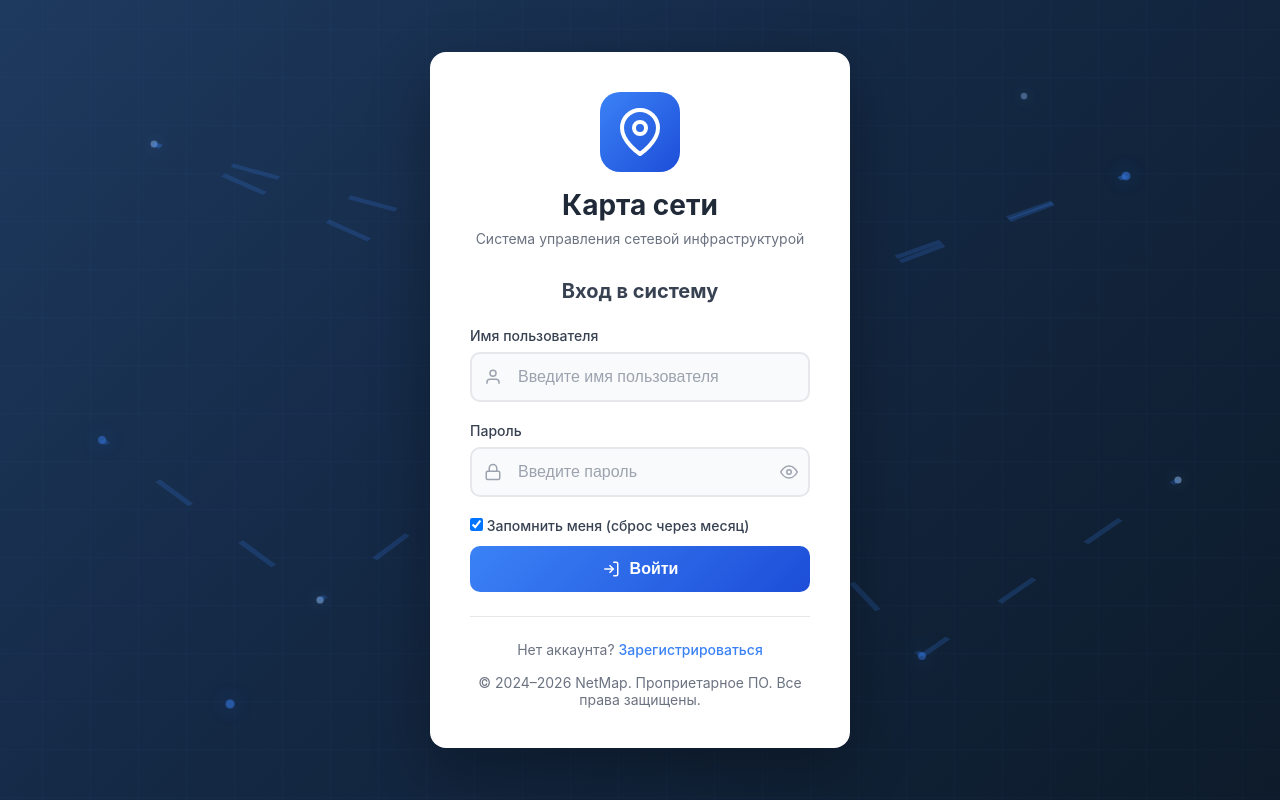
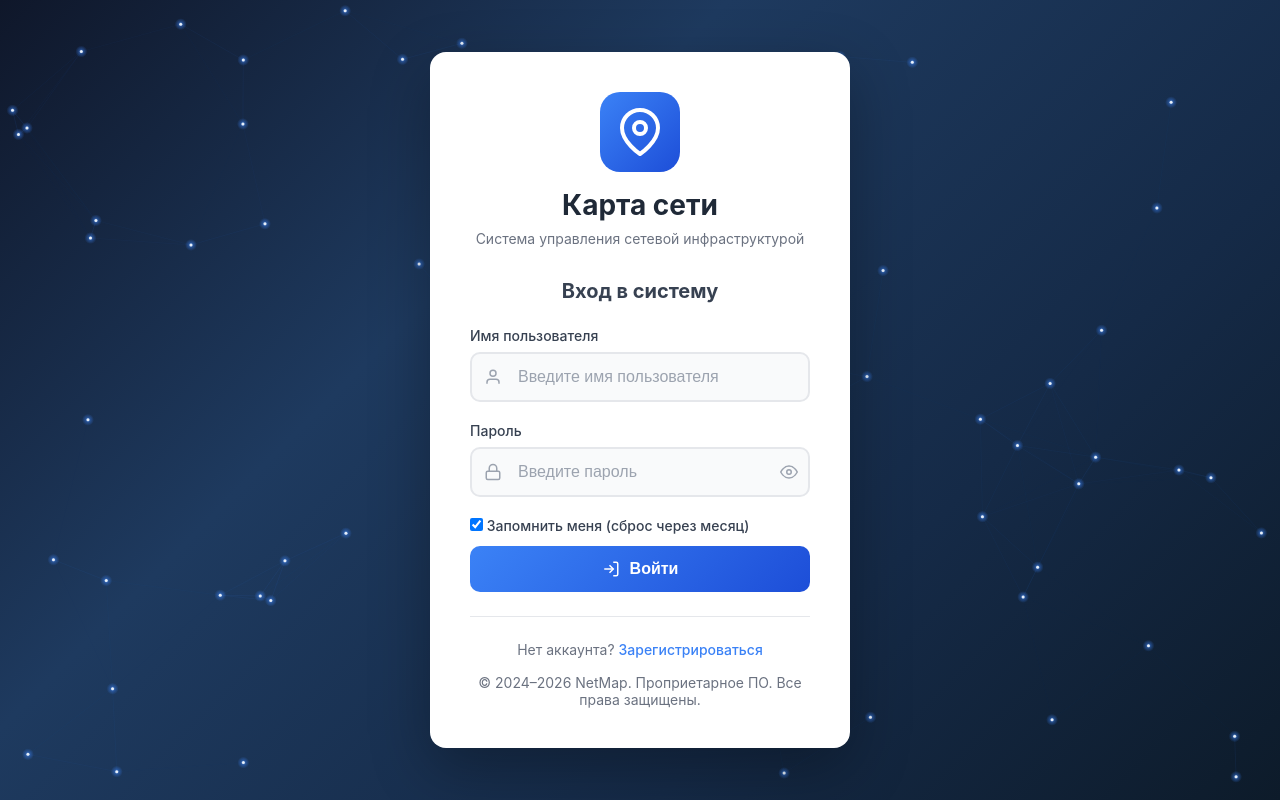
Before and after one commit to DanyWereWolf/Network-map, a website: page auth.html in a window 1280 px wide. Drawn offline with Linux system fonts and the light colour scheme; no server answers.

Commit message:
Update_fon_peluxe

```diff
--- a/auth.css
+++ b/auth.css
@@ -15,7 +15,7 @@ body {
     overflow-x: hidden;
 }
 
-/* Живой фон: мировая сеть */
+/* Plexus / AI-style фон */
 .auth-bg {
     position: fixed;
     inset: 0;
@@ -27,77 +27,15 @@ body {
 .auth-bg-gradient {
     position: absolute;
     inset: 0;
-    background: linear-gradient(135deg, #1e3a5f 0%, #152a47 40%, #0d1b2a 100%);
+    background: linear-gradient(135deg, #0f172a 0%, #1e3a5f 35%, #152a47 70%, #0d1b2a 100%);
 }
 
-.auth-bg-grid {
-    position: absolute;
-    inset: -50% 0;
-    width: 200%;
-    background-image:
-        linear-gradient(rgba(59, 130, 246, 0.04) 1px, transparent 1px),
-        linear-gradient(90deg, rgba(59, 130, 246, 0.04) 1px, transparent 1px);
-    background-size: 48px 48px;
-    animation: authBgGridMove 40s linear infinite;
-}
-
-@keyframes authBgGridMove {
-    0% { transform: translate(0, 0); }
-    100% { transform: translate(-48px, -24px); }
-}
-
-.auth-bg-nodes {
-    position: absolute;
-    inset: 0;
-}
-
-.auth-bg-node {
-    position: absolute;
-    left: var(--x);
-    top: var(--y);
-    width: 8px;
-    height: 8px;
-    margin: -4px 0 0 -4px;
-    background: rgba(59, 130, 246, 0.6);
-    border-radius: 50%;
-    box-shadow: 0 0 20px rgba(59, 130, 246, 0.5), 0 0 40px rgba(59, 130, 246, 0.2);
-    animation: authBgNodePulse 3s ease-in-out infinite;
-    animation-delay: var(--d);
-}
-
-.auth-bg-node:nth-child(odd) {
-    width: 6px;
-    height: 6px;
-    margin: -3px 0 0 -3px;
-    background: rgba(147, 197, 253, 0.5);
-    box-shadow: 0 0 15px rgba(147, 197, 253, 0.4);
-}
-
-@keyframes authBgNodePulse {
-    0%, 100% { opacity: 0.7; transform: scale(1); }
-    50% { opacity: 1; transform: scale(1.2); }
-}
-
-.auth-bg-lines {
+.auth-bg-plexus {
     position: absolute;
     inset: 0;
     width: 100%;
     height: 100%;
-    stroke: rgba(59, 130, 246, 0.15);
-    stroke-width: 0.4;
-    fill: none;
-    stroke-dasharray: 4 6;
-    animation: authBgLinesFlow 12s linear infinite;
-}
-
-.auth-bg-line {
-    stroke: rgba(59, 130, 246, 0.2);
-    stroke-width: 0.5;
-}
-
-@keyframes authBgLinesFlow {
-    0% { stroke-dashoffset: 0; }
-    100% { stroke-dashoffset: -40; }
+    display: block;
 }
 
 .auth-container {
--- a/auth.html
+++ b/auth.html
@@ -24,26 +24,10 @@
     </style>
 </head>
 <body>
-    <!-- Живой фон: мировая сеть (узлы и связи) -->
+    <!-- Plexus / AI-style фон: узлы и связи -->
     <div class="auth-bg" aria-hidden="true">
         <div class="auth-bg-gradient"></div>
-        <div class="auth-bg-grid"></div>
-        <div class="auth-bg-nodes">
-            <span class="auth-bg-node" style="--x: 12%; --y: 18%; --d: 0s;"></span>
-            <span class="auth-bg-node" style="--x: 88%; --y: 22%; --d: 1.2s;"></span>
-            <span class="auth-bg-node" style="--x: 25%; --y: 75%; --d: 0.4s;"></span>
-            <span class="auth-bg-node" style="--x: 72%; --y: 82%; --d: 2s;"></span>
-            <span class="auth-bg-node" style="--x: 50%; --y: 45%; --d: 0.8s;"></span>
-            <span class="auth-bg-node" style="--x: 8%; --y: 55%; --d: 1.5s;"></span>
-            <span class="auth-bg-node" style="--x: 92%; --y: 60%; --d: 0.3s;"></span>
-            <span class="auth-bg-node" style="--x: 35%; --y: 28%; --d: 1.8s;"></span>
-            <span class="auth-bg-node" style="--x: 65%; --y: 35%; --d: 0.6s;"></span>
-            <span class="auth-bg-node" style="--x: 18%; --y: 88%; --d: 1.1s;"></span>
-            <span class="auth-bg-node" style="--x: 80%; --y: 12%; --d: 1.4s;"></span>
-        </div>
-        <svg class="auth-bg-lines" viewBox="0 0 100 100" preserveAspectRatio="none">
-            <line x1="12" y1="18" x2="50" y2="45" class="auth-bg-line"/><line x1="88" y1="22" x2="50" y2="45" class="auth-bg-line"/><line x1="25" y1="75" x2="50" y2="45" class="auth-bg-line"/><line x1="72" y1="82" x2="50" y2="45" class="auth-bg-line"/><line x1="35" y1="28" x2="50" y2="45" class="auth-bg-line"/><line x1="65" y1="35" x2="50" y2="45" class="auth-bg-line"/><line x1="8" y1="55" x2="25" y2="75" class="auth-bg-line"/><line x1="92" y1="60" x2="72" y2="82" class="auth-bg-line"/><line x1="12" y1="18" x2="35" y2="28" class="auth-bg-line"/><line x1="88" y1="22" x2="65" y2="35" class="auth-bg-line"/>
-        </svg>
+        <canvas id="authPlexusCanvas" class="auth-bg-plexus"></canvas>
     </div>
     <div class="auth-container">
         <div class="auth-card">
@@ -189,5 +173,88 @@
 
     <script src="js/config.js"></script>
     <script src="auth.js"></script>
+    <script>
+    (function() {
+        var canvas = document.getElementById('authPlexusCanvas');
+        if (!canvas) return;
+        var ctx = canvas.getContext('2d');
+        var nodes = [];
+        var nodeCount = 70;
+        var maxDist = 160;
+        var lineOpacity = 0.12;
+        var nodeRadius = 1.5;
+        var hue = 217;
+        var resize = function() {
+            canvas.width = window.innerWidth;
+            canvas.height = window.innerHeight;
+            if (nodes.length === 0) {
+                for (var i = 0; i < nodeCount; i++) {
+                    nodes.push({
+                        x: Math.random() * canvas.width,
+                        y: Math.random() * canvas.height,
+                        vx: (Math.random() - 0.5) * 0.15,
+                        vy: (Math.random() - 0.5) * 0.15
+                    });
+                }
+            }
+        };
+        var draw = function() {
+            if (!ctx || !canvas.width || !canvas.height) return;
+            ctx.clearRect(0, 0, canvas.width, canvas.height);
+            var i, j, dx, dy, d, op;
+            for (i = 0; i < nodes.length; i++) {
+                for (j = i + 1; j < nodes.length; j++) {
+                    dx = nodes[j].x - nodes[i].x;
+                    dy = nodes[j].y - nodes[i].y;
+                    d = Math.sqrt(dx * dx + dy * dy);
+                    if (d < maxDist) {
+                        op = (1 - d / maxDist) * lineOpacity;
+                        ctx.beginPath();
+                        ctx.moveTo(nodes[i].x, nodes[i].y);
+                        ctx.lineTo(nodes[j].x, nodes[j].y);
+                        ctx.strokeStyle = 'rgba(59, 130, 246, ' + op + ')';
+                        ctx.lineWidth = 0.8;
+                        ctx.stroke();
+                    }
+                }
+            }
+            for (i = 0; i < nodes.length; i++) {
+                var n = nodes[i];
+                var g = ctx.createRadialGradient(n.x, n.y, 0, n.x, n.y, nodeRadius * 4);
+                g.addColorStop(0, 'rgba(147, 197, 253, 0.9)');
+                g.addColorStop(0.4, 'rgba(59, 130, 246, 0.4)');
+                g.addColorStop(1, 'rgba(59, 130, 246, 0)');
+                ctx.beginPath();
+                ctx.arc(n.x, n.y, nodeRadius * 4, 0, Math.PI * 2);
+                ctx.fillStyle = g;
+                ctx.fill();
+                ctx.beginPath();
+                ctx.arc(n.x, n.y, nodeRadius, 0, Math.PI * 2);
+                ctx.fillStyle = 'rgba(255, 255, 255, 0.85)';
+                ctx.fill();
+            }
+        };
+        var tick = function() {
+            var i, n;
+            for (i = 0; i < nodes.length; i++) {
+                n = nodes[i];
+                n.x += n.vx;
+                n.y += n.vy;
+                if (n.x < 0 || n.x > canvas.width) n.vx *= -1;
+                if (n.y < 0 || n.y > canvas.height) n.vy *= -1;
+                n.x = Math.max(0, Math.min(canvas.width, n.x));
+                n.y = Math.max(0, Math.min(canvas.height, n.y));
+            }
+            draw();
+            requestAnimationFrame(tick);
+        };
+        resize();
+        window.addEventListener('resize', function() {
+            resize();
+            draw();
+        });
+        tick();
+    })();
+    </script>
 </body>
 </html>
```
